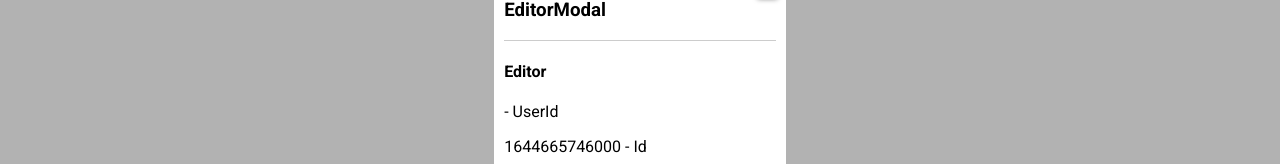
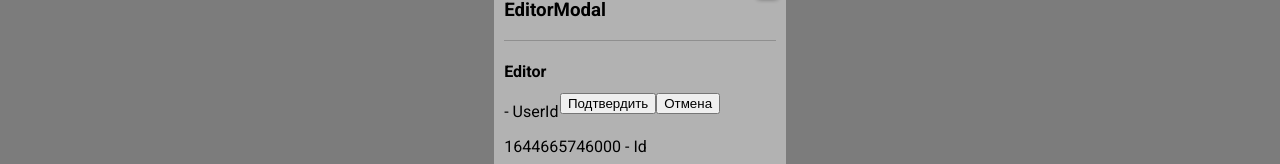
Before and after one commit to RomanMorf/engeious, a React (Create React App) app: page / in a window 1280 px wide. Both pictures are taken after a click on the button "New Post". Shown: the part 307-471 px from the top of the page. Built offline with nearby package versions, Linux system fonts and the light colour scheme; no server answers.

Commit message:
confirm modal trying to bix bug

```diff
--- a/src/components/EditorModal/index.js
+++ b/src/components/EditorModal/index.js
@@ -1,16 +1,14 @@
-import React, {useEffect} from 'react';
+import React, {useEffect, useState} from 'react';
 import './style.scss'
 import usePost from '../../hooks/Posts';
 import { useModalState } from '../../context/Modal';
+import ModalConfirm from '../ModalConfirm'
 
 function EditorModal(props) {
   const {showModal, setShowModal} = useModalState()
+  const [confirm, setConfirm] = useState(true)
 
   const {
-    postsData,
-    currentPost,
-    setCurrentPost,
-    setPostsData,
     createPost,
     deletePost,
     updatePost
@@ -32,6 +30,9 @@ function EditorModal(props) {
   return (
     <div className='modal_wrapper' onClick={(e)=> closeModalFunc(e)}>
       <div className='modal_body'>
+
+        {confirm && <ModalConfirm onCofirm onCancel onClose />}
+
         <div className='modal_header'>
           <h3>EditorModal</h3>
         </div>
--- a/src/components/EditorModal/style.scss
+++ b/src/components/EditorModal/style.scss
@@ -9,6 +9,7 @@
     justify-content: center;
     align-items: center;
     background-color: rgba(0, 0, 0, 0.301);
+    z-index: 100;
   }
 
   &_body {
--- a/src/components/ModalConfirm/index.js
+++ b/src/components/ModalConfirm/index.js
@@ -5,7 +5,8 @@ function ModalConfirm(props) {
 
   function closeModalFunc(event) {
     if (event.target.className === 'modal_wrapper' || event.target.className === 'modal_close' ) {
-      props.closeModal(false)
+      props.onClose()
+
     } else {
       return
     }
@@ -20,16 +21,15 @@ function ModalConfirm(props) {
   }
 
   return (
-    <div className='modal_wrapper' onClick={(e)=> closeModalFunc(e)}>
-      <div className='modal_body'>
-        <div className='modal_header'>
+    <div className='confirm_wrapper' onClick={(e)=> closeModalFunc(e)}>
+      <div className='confirm_wrapper_body'>
+        <div className='confirm_wrapper_header'>
           <h4>{ props.text }</h4>
         </div>
-        <div className='modal_footer'>
-          <button className='modal-btn' onClick={() => modalConfirm}>Подтвердить</button>
-          <button className='modal-btn' onClick={() => modalCancel}>Отмена</button>
+        <div className='confirm_wrapper_footer'>
+          <button className='confirm_wrapper-btn' onClick={() => modalConfirm}>Подтвердить</button>
+          <button className='confirm_wrapper-btn' onClick={() => modalCancel}>Отмена</button>
         </div>
-        <button className='modal_close' onClick={(e)=> closeModalFunc(e)}>X</button>
       </div>
     </div>
   )
--- a/src/components/ModalConfirm/style.scss
+++ b/src/components/ModalConfirm/style.scss
@@ -1,16 +1,12 @@
-.modal {
+.confirm {
   &_wrapper {
     position: fixed;
     top: 0;
     right: 0;
     bottom: 0;
     left: 0;
-<<<<<<< HEAD:src/components/ModalConfirm/style.scss
     display: grid;
-=======
-    display: flex;
     z-index: 20;
->>>>>>> posts:src/components/Modal/style.scss
     justify-content: center;
     align-items: center;
     background-color: rgba(0, 0, 0, 0.301);
```
